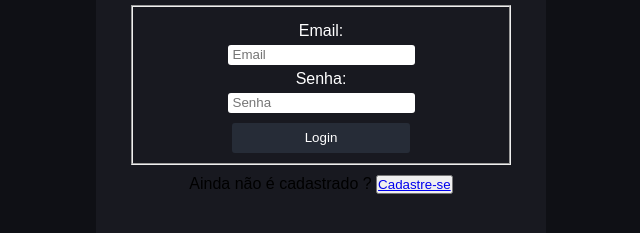
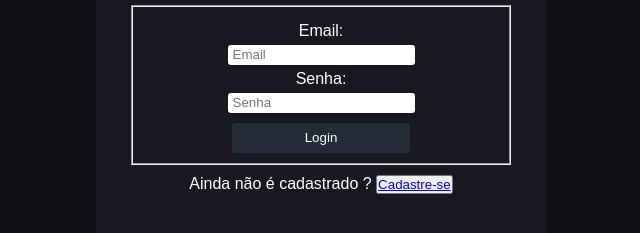
Before and after one commit to joaov1ct0r/chat-application, a website: page src/view/index.html in a window 1280 px wide. Shown: the part 319-552 px from the top of the page, without its empty margins (319-959 px from the left). Drawn offline with Linux system fonts and the light colour scheme.

Commit message:
estilo aplicado ao elemento register-container

```diff
--- a/src/view/styles/style.css
+++ b/src/view/styles/style.css
@@ -78,3 +78,7 @@ body main .form-container form fieldset button:hover {
     background-color: black;
     transition: 0.9s;
 }
+
+body main .form-container .register-container {
+    color: white;
+}
```
